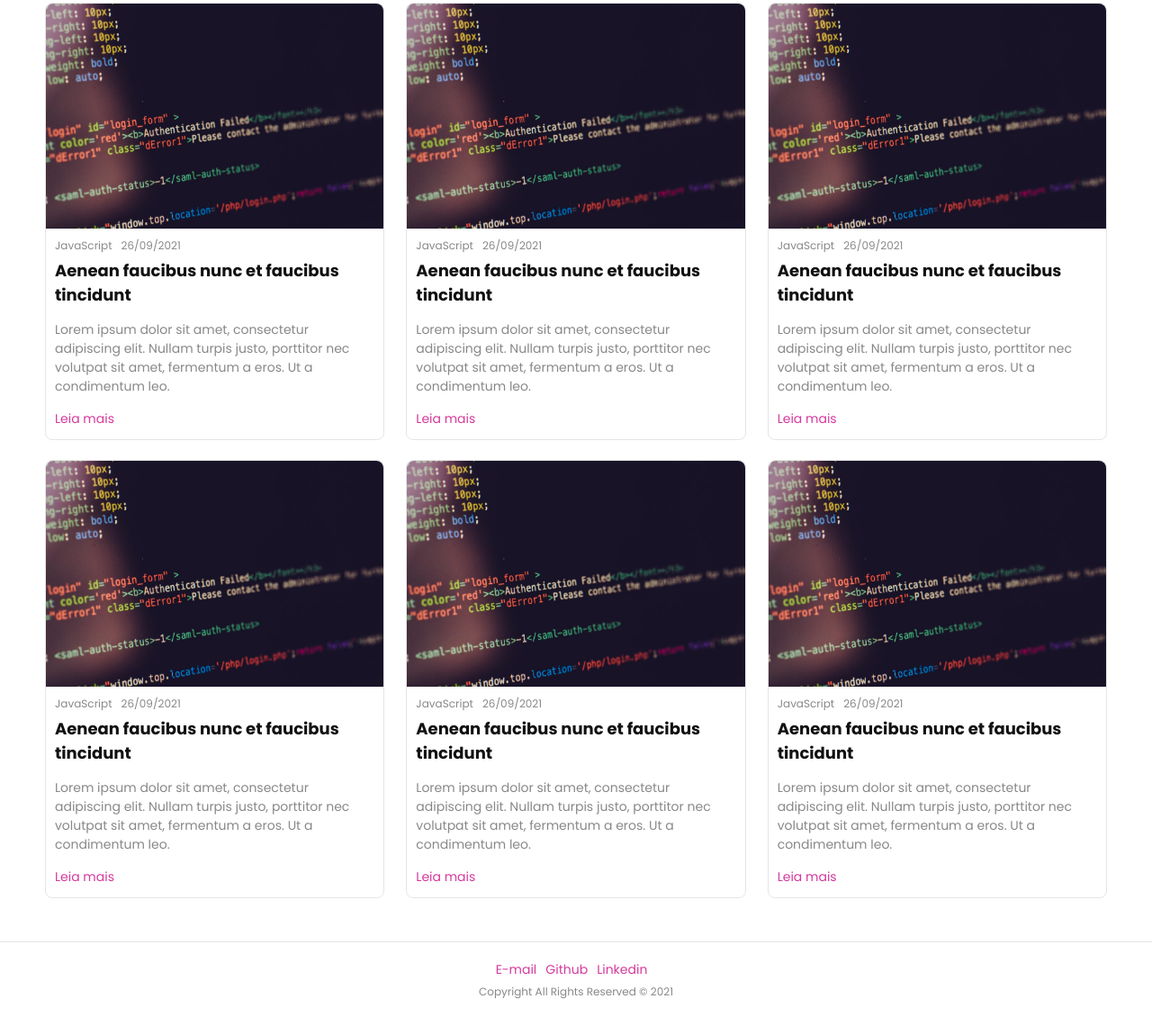
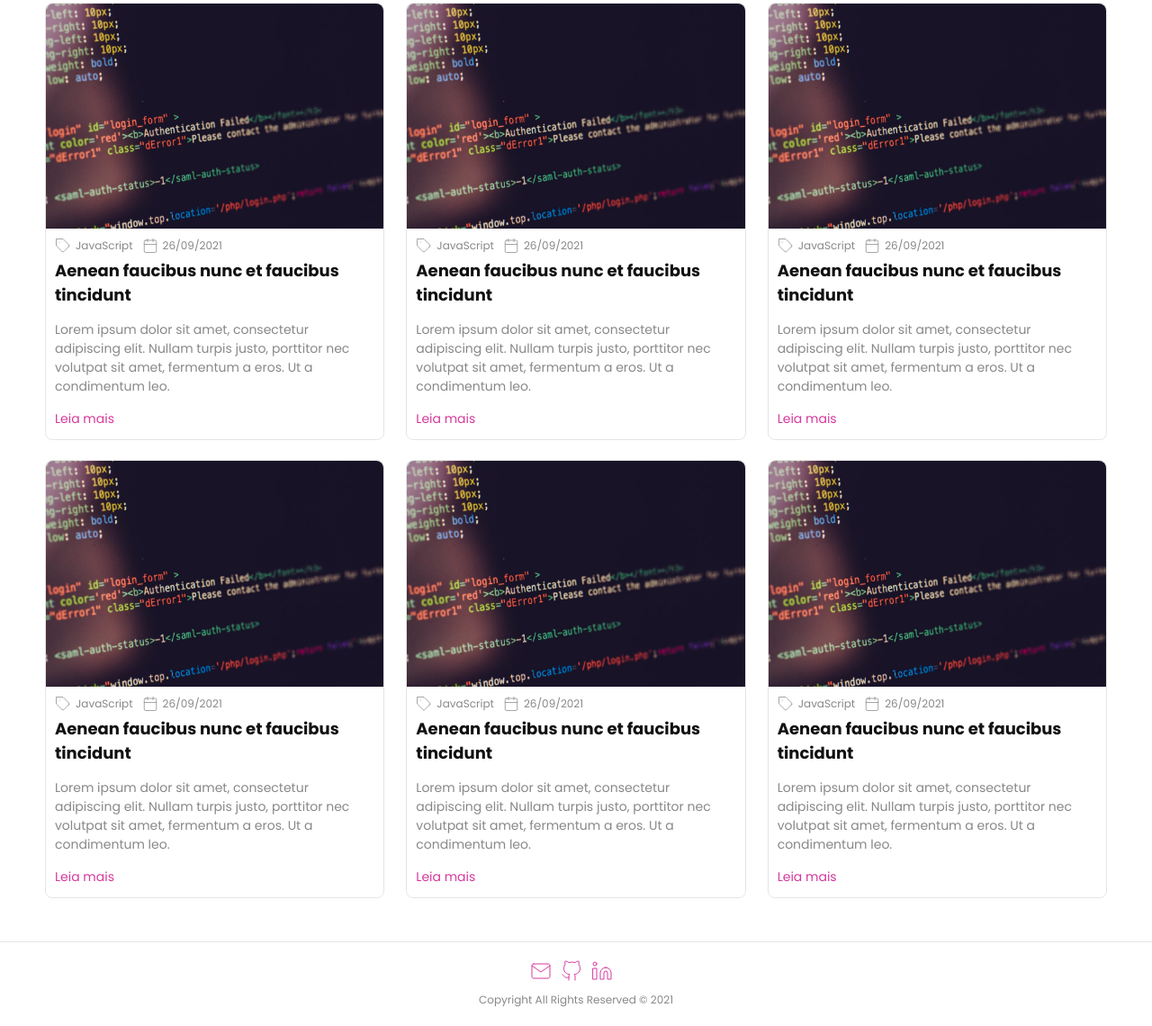
Before and after one commit to amandavianna/bootcamp-eduzz, a plain HTML site: page amanda/index.html in a window 1280 px wide. Shown: the part 98-1238 px from the top of the page at 90% size. Drawn offline with nearby package versions, Linux system fonts and the light colour scheme.

Commit message:
Add Feather icons

```diff
--- a/amanda/index.html
+++ b/amanda/index.html
@@ -25,8 +25,8 @@
           </div>
           <div class="article_container">
             <ul class="tag">
-              <li>JavaScript</li>
-              <li><time>26/09/2021</time></li>
+              <li><i data-feather="tag"></i>JavaScript</li>
+              <li><i data-feather="calendar"></i><time>26/09/2021</time></li>
             </ul>
             <h3 class="title">
               Aenean faucibus nunc et faucibus tincidunt
@@ -36,7 +36,7 @@
               amet, fermentum a eros. Ut a condimentum leo.
             </p>
             <div class="read_more">
-              Leia mais
+              Leia mais <i data-feather="chevrons-right"></i>
             </div>
           </div>
         </a>
@@ -49,8 +49,8 @@
           </div>
           <div class="article_container">
             <ul class="tag">
-              <li>JavaScript</li>
-              <li><time>26/09/2021</time></li>
+              <li><i data-feather="tag"></i>JavaScript</li>
+              <li><i data-feather="calendar"></i><time>26/09/2021</time></li>
             </ul>
             <h3 class="title">
               Aenean faucibus nunc et faucibus tincidunt
@@ -60,7 +60,7 @@
               amet, fermentum a eros. Ut a condimentum leo.
             </p>
             <div class="read_more">
-              Leia mais
+              Leia mais <i data-feather="chevrons-right"></i>
             </div>
           </div>
         </a>
@@ -73,8 +73,8 @@
           </div>
           <div class="article_container">
             <ul class="tag">
-              <li>JavaScript</li>
-              <li><time>26/09/2021</time></li>
+              <li><i data-feather="tag"></i>JavaScript</li>
+              <li><i data-feather="calendar"></i><time>26/09/2021</time></li>
             </ul>
             <h3 class="title">
               Aenean faucibus nunc et faucibus tincidunt
@@ -84,7 +84,7 @@
               amet, fermentum a eros. Ut a condimentum leo.
             </p>
             <div class="read_more">
-              Leia mais
+              Leia mais <i data-feather="chevrons-right"></i>
             </div>
           </div>
         </a>
@@ -97,8 +97,8 @@
           </div>
           <div class="article_container">
             <ul class="tag">
-              <li>JavaScript</li>
-              <li><time>26/09/2021</time></li>
+              <li><i data-feather="tag"></i>JavaScript</li>
+              <li><i data-feather="calendar"></i><time>26/09/2021</time></li>
             </ul>
             <h3 class="title">
               Aenean faucibus nunc et faucibus tincidunt
@@ -108,7 +108,7 @@
               amet, fermentum a eros. Ut a condimentum leo.
             </p>
             <div class="read_more">
-              Leia mais
+              Leia mais <i data-feather="chevrons-right"></i>
             </div>
           </div>
         </a>
@@ -121,8 +121,8 @@
           </div>
           <div class="article_container">
             <ul class="tag">
-              <li>JavaScript</li>
-              <li><time>26/09/2021</time></li>
+              <li><i data-feather="tag"></i>JavaScript</li>
+              <li><i data-feather="calendar"></i><time>26/09/2021</time></li>
             </ul>
             <h3 class="title">
               Aenean faucibus nunc et faucibus tincidunt
@@ -132,7 +132,7 @@
               amet, fermentum a eros. Ut a condimentum leo.
             </p>
             <div class="read_more">
-              Leia mais
+              Leia mais <i data-feather="chevrons-right"></i>
             </div>
           </div>
         </a>
@@ -145,8 +145,8 @@
           </div>
           <div class="article_container">
             <ul class="tag">
-              <li>JavaScript</li>
-              <li><time>26/09/2021</time></li>
+              <li><i data-feather="tag"></i>JavaScript</li>
+              <li><i data-feather="calendar"></i><time>26/09/2021</time></li>
             </ul>
             <h3 class="title">
               Aenean faucibus nunc et faucibus tincidunt
@@ -156,7 +156,7 @@
               amet, fermentum a eros. Ut a condimentum leo.
             </p>
             <div class="read_more">
-              Leia mais
+              Leia mais <i data-feather="chevrons-right"></i>
             </div>
           </div>
         </a>
@@ -168,22 +168,25 @@
     <ul class="contacts_list">
       <li>
         <a href="mailto:amanda_vianna@hotmail.com" title="E-mail">
-          E-mail
+          <i data-feather="mail">E-mail</i>
         </a>
       </li>
       <li>
         <a href="https://github.com/amandavianna" title="Github" target="_blank">
-          Github
+          <i data-feather="github">Github</i>
         </a>
       </li>
       <li>
         <a href="https://www.linkedin.com/in/amandavianna" title="Linkedin" target="_blank">
-          Linkedin
+          <i data-feather="linkedin">Linkedin</i>
         </a>
       </li>
     </ul>
     <p class="copyright">Copyright All Rights Reserved © 2021</p>
   </footer>
+
+  <script src="https://cdn.jsdelivr.net/npm/feather-icons/dist/feather.min.js"></script>
+  <script src="./script.js"></script>
 </body>
 
 </html>
--- /dev/null
+++ b/amanda/script.js
@@ -0,0 +1 @@
+feather.replace({ class: 'icon', 'stroke-width': 1 })
--- a/amanda/style.css
+++ b/amanda/style.css
@@ -133,6 +133,12 @@ a:hover {
   margin-left: 10px;
 }
 
+.article_container .tag .icon {
+  width: 18px;
+  height: 18px;
+  margin: 0 5px 0 0;
+}
+
 .article_container .title {
   margin: 0 0 15px;
   font-size: 18px;
@@ -150,6 +156,16 @@ a:hover {
 .article_card a:hover .title,
 .article_card .read_more .icon {
   color: var(--primaryColor);
+}
+
+.article_container .read_more .icon {
+  display: none;
+  width: 18px;
+  height: 18px;
+}
+
+.article_card a:hover .read_more .icon {
+  display: inline;
 }
 
 #footer {
```
